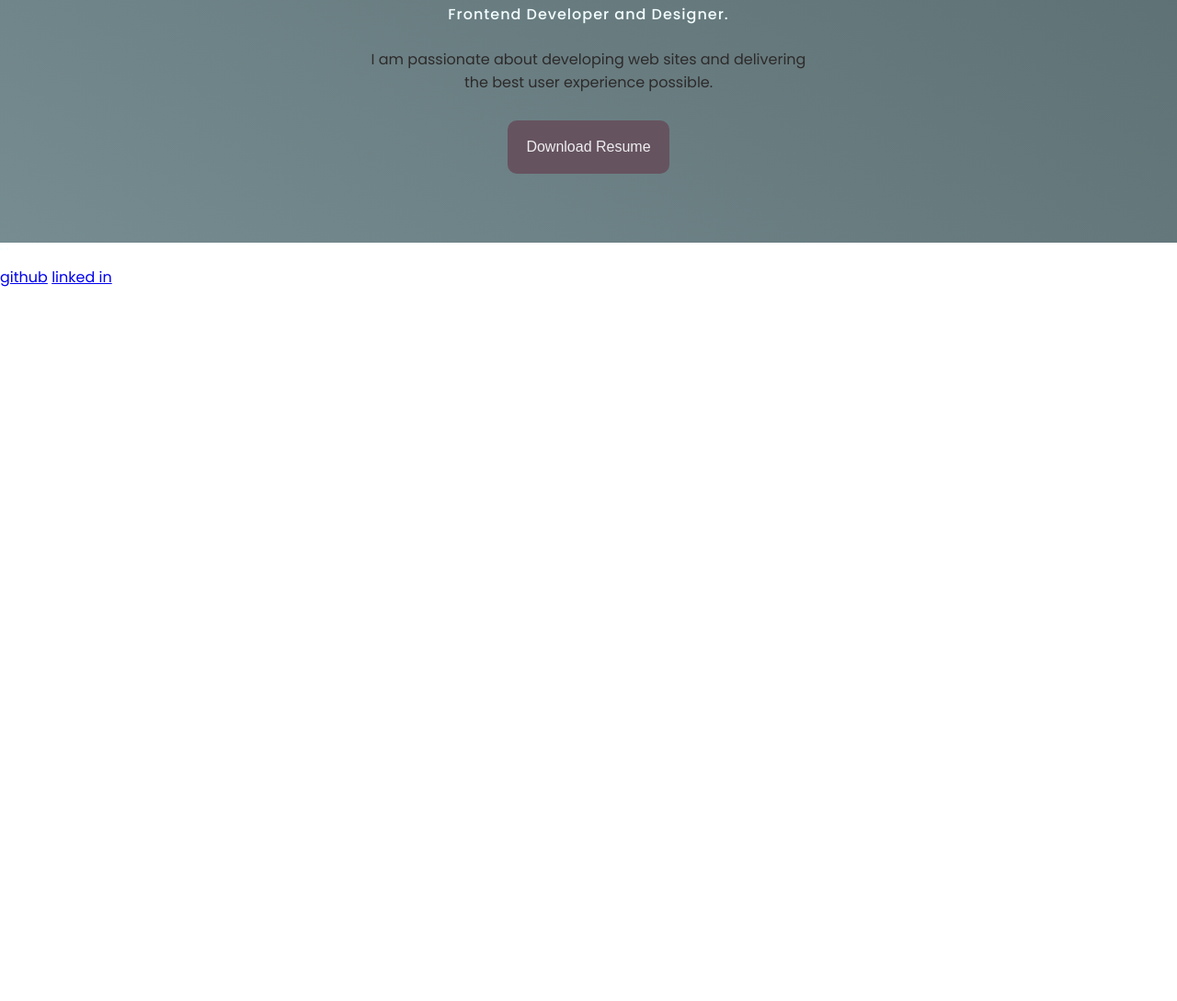
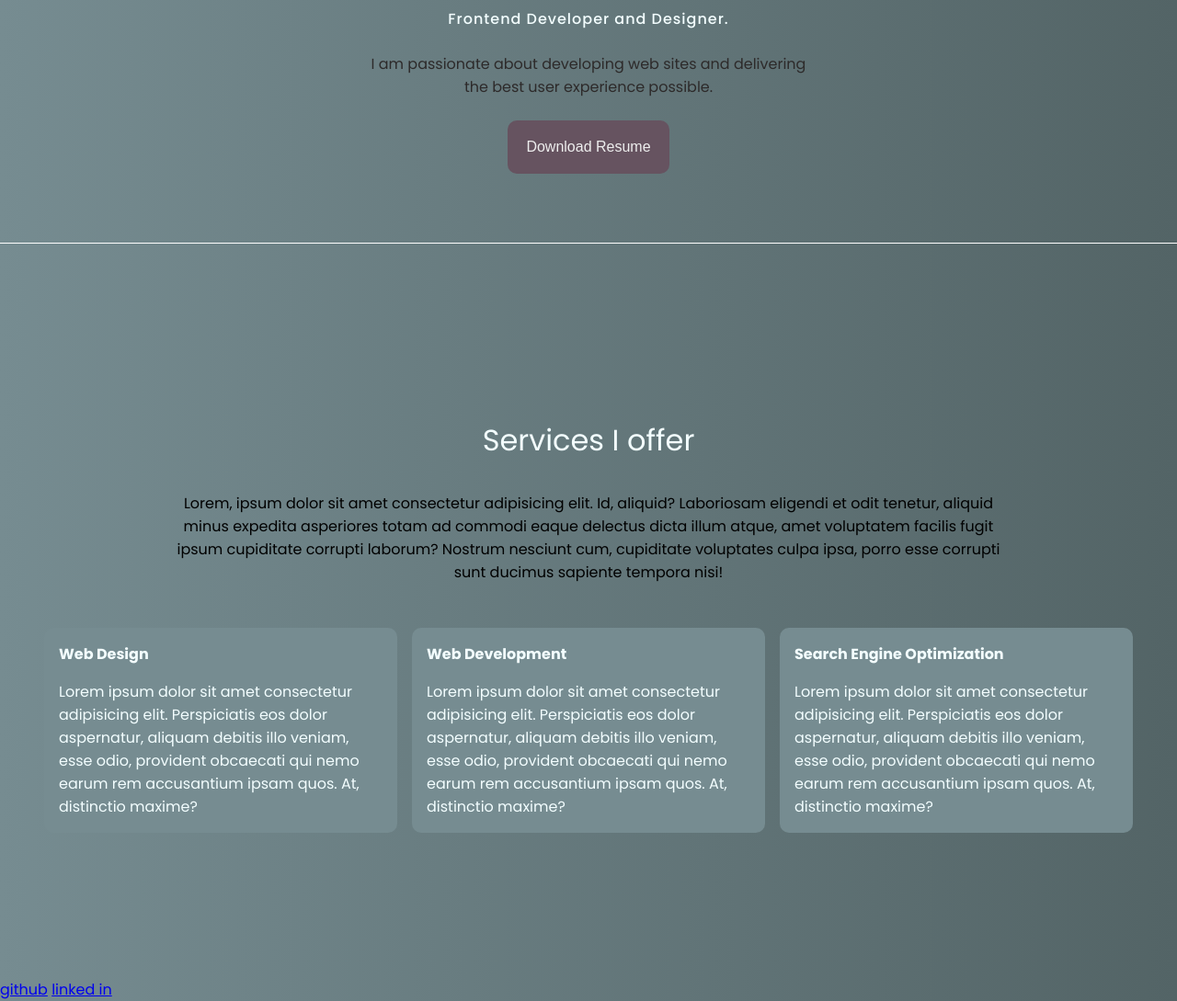
Before and after one commit to austinmula/personal-portfolio-styled, a plain HTML site: page index.html in a window 1280 px wide. Shown: the part 536-1625 px from the top of the page at 92% size. Before the commit the page ends 850 px from the top, so only its background shows below. Drawn offline with nearby package versions, Linux system fonts and the light colour scheme.

Commit message:
added services

```diff
--- a/index.html
+++ b/index.html
@@ -48,9 +48,52 @@
         <!-- <embed src="assets/AustinMula_cv.pdf" type="application/pdf" /> -->
       </div>
     </section>
-    ' '
 
     <!-- Hero Section -->
+
+    <section id="about" class="about">
+      <div class="about__summary">
+        <h2>Services I offer</h2>
+        <p>
+          Lorem, ipsum dolor sit amet consectetur adipisicing elit. Id, aliquid?
+          Laboriosam eligendi et odit tenetur, aliquid minus expedita asperiores
+          totam ad commodi eaque delectus dicta illum atque, amet voluptatem
+          facilis fugit ipsum cupiditate corrupti laborum? Nostrum nesciunt cum,
+          cupiditate voluptates culpa ipsa, porro esse corrupti sunt ducimus
+          sapiente tempora nisi!
+        </p>
+      </div>
+
+      <div class="card-container">
+        <article>
+          <h4>Web Design</h4>
+          <p>
+            Lorem ipsum dolor sit amet consectetur adipisicing elit.
+            Perspiciatis eos dolor aspernatur, aliquam debitis illo veniam, esse
+            odio, provident obcaecati qui nemo earum rem accusantium ipsam quos.
+            At, distinctio maxime?
+          </p>
+        </article>
+        <article>
+          <h4>Web Development</h4>
+          <p>
+            Lorem ipsum dolor sit amet consectetur adipisicing elit.
+            Perspiciatis eos dolor aspernatur, aliquam debitis illo veniam, esse
+            odio, provident obcaecati qui nemo earum rem accusantium ipsam quos.
+            At, distinctio maxime?
+          </p>
+        </article>
+        <article>
+          <h4>Search Engine Optimization</h4>
+          <p>
+            Lorem ipsum dolor sit amet consectetur adipisicing elit.
+            Perspiciatis eos dolor aspernatur, aliquam debitis illo veniam, esse
+            odio, provident obcaecati qui nemo earum rem accusantium ipsam quos.
+            At, distinctio maxime?
+          </p>
+        </article>
+      </div>
+    </section>
 
     <!-- About Section -->
     <!-- <section>
--- a/styles/styles.scss
+++ b/styles/styles.scss
@@ -1,8 +1,8 @@
 $primary-color: #917688;
 $button-color: #665360;
-$headings-color:#f3feff ;
+$headings-color: #f3feff;
 // $bg-color:#536466;
-$bg-color:linear-gradient(to top right, #768c91 , #536466);
+$bg-color: linear-gradient(to right, #768c91, #536466);
 
 * {
   margin: 0;
@@ -15,6 +15,7 @@ body {
   display: flex;
   color: $headings-color;
   flex-direction: column;
+  background: $bg-color;
 }
 
 nav {
@@ -44,13 +45,13 @@ nav {
   }
 }
 
-.heading {
+section {
   max-width: 1440px;
   margin: 0 auto;
   padding: 1em 3em;
   width: 100%;
   min-height: 100vh;
-    background: $bg-color;
+  // background: $bg-color;
 }
 
 figure {
@@ -62,10 +63,8 @@ figure {
   background-color: $primary-color;
 
   img {
-
     object-position: center;
     height: 100%;
-
     margin-left: 10%;
     margin-top: 5%;
   }
@@ -83,26 +82,33 @@ figure {
     justify-content: center;
     align-items: center;
     gap: 1.5rem;
-        h1{
+    h1 {
       color: $headings-color;
       font-size: 32px;
       font-weight: 400;
     }
-        h3, h4{
+    h3,
+    h4 {
       font-weight: 500;
       letter-spacing: 1px;
-        }p{
-            width:500px;
+    }
+    p {
+      width: 500px;
 
       text-align: center;
-            color:#2d2a2a;
+      color: #2d2a2a;
     }
   }
 }
-button{
+
+h2 {
+  font-size: 32px;
+  font-weight: 400;
+}
+button {
   display: inline-block;
   border: none;
-        background-color: $button-color ;
+  background-color: $button-color;
   border-radius: 10px;
   box-shadow: 1px #333;
   color: #eeeeee;
@@ -110,5 +116,39 @@ button{
   font-size: 16px;
   padding: 20px;
   cursor: pointer;
-        margin: 5px;
 }
+
+.about {
+  display: flex;
+  gap: 1rem;
+  border-top: 1px solid #fff;
+  flex-direction: column;
+  justify-content: center;
+  align-items: center;
+  &__summary {
+    gap: 20px;
+    h2 {
+      margin: 2rem 0;
+      text-align: center;
+    }
+    p {
+      margin-bottom: 2rem;
+      width: 900px;
+      text-align: center;
+      color: #000;
+    }
+  }
+  .card-container {
+    display: flex;
+    gap: 1rem;
+  }
+  article {
+    flex: 1;
+    background-color: #768c91;
+    padding: 1rem;
+    border-radius: 10px;
+    display: flex;
+    flex-direction: column;
+    gap: 1rem;
+  }
+}
```
Also changed, not shown: styles/styles.css, 1 other file. Lines whose indentation alone changed are shown as unchanged.
